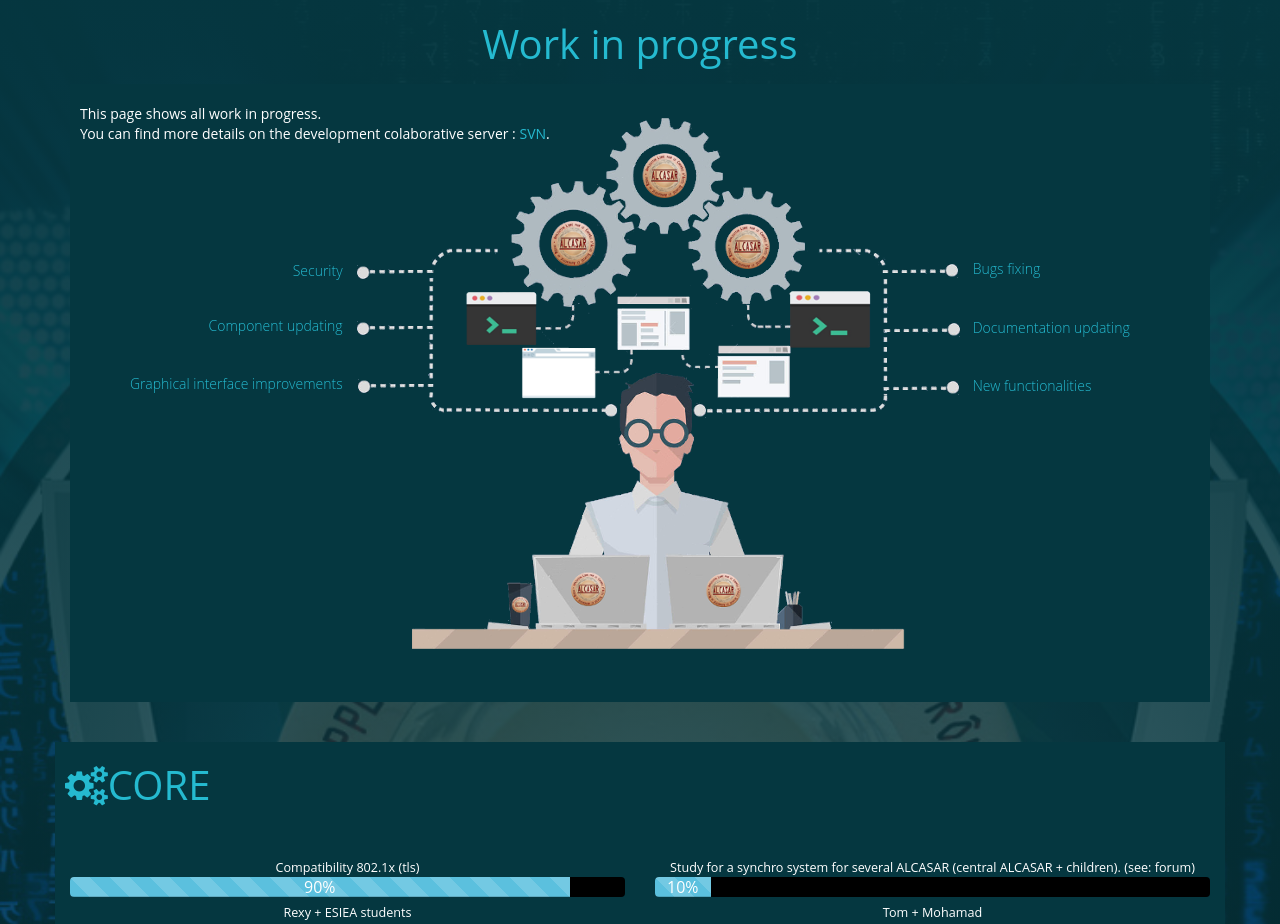
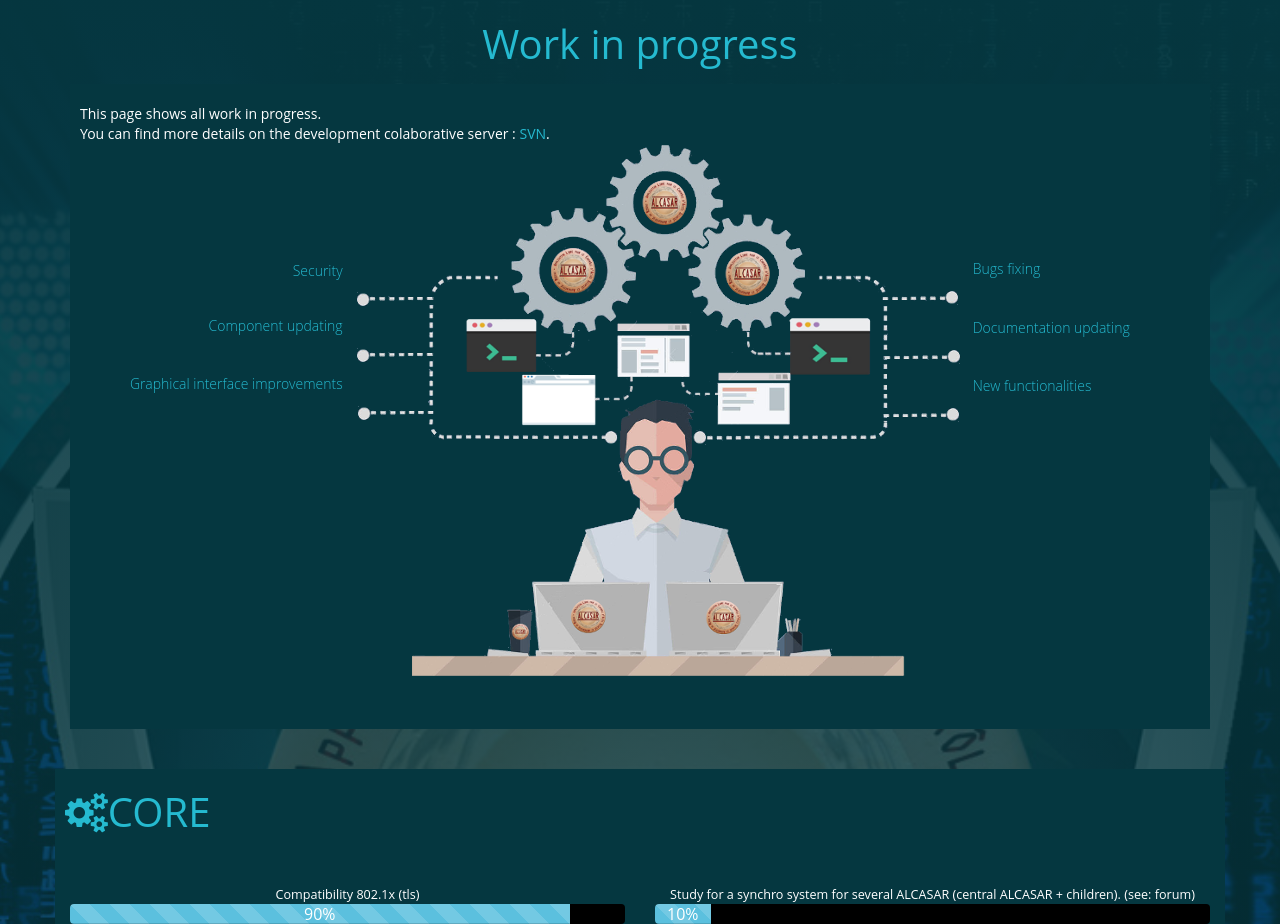
Before and after one commit to rexy74/alcasar.net, a PHP site: page /work in a window 1280 px wide. Shown: the part 91-1015 px from the top of the page. Run offline with PHP 8.4, Linux system fonts and the light colour scheme.

Commit message:
Move image to avoid link to be overlapped

```diff
--- a/work_progress.php
+++ b/work_progress.php
@@ -35,7 +35,7 @@
           <li style="top: 18px; margin-left: 113px;left: 0px;text-align: left;">New functionalities</li>
         </ul>
       </div>
-      <img src="/img/work_personne.png" style="margin-top: 233px;margin-left: 180px;">
+      <img src="/img/work_personne.png" style="margin-top: 260px;margin-left: 180px;">
     </div>
   </div>
   <div class="row">
```
